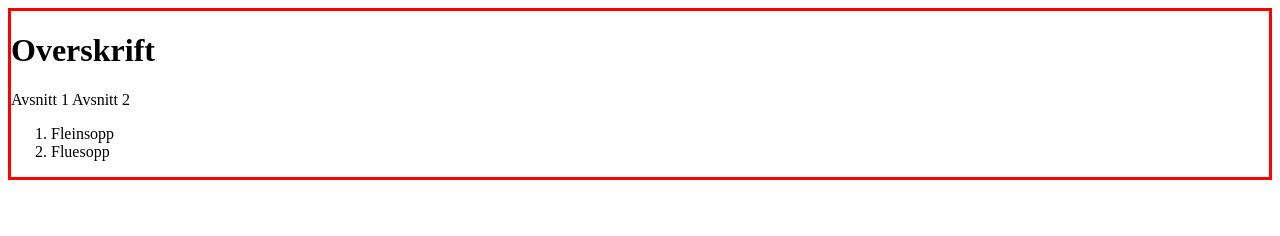
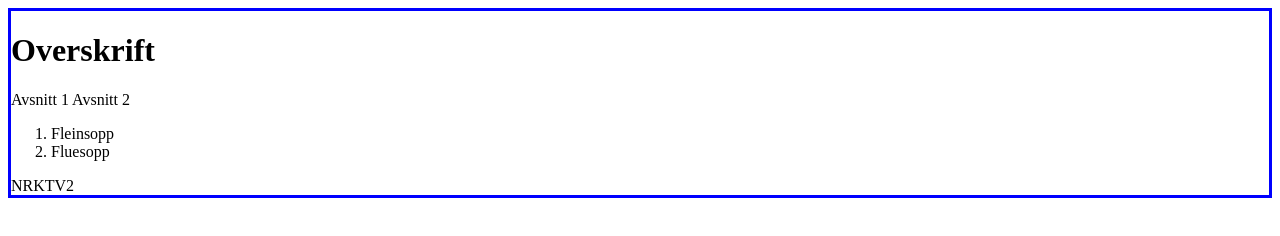
Before and after one commit to MattiMutti/matias-it, a plain HTML site: page 4A/oppgave9-14/oppgave9-14.html in a window 1280 px wide. Drawn offline with Linux system fonts and the light colour scheme.

Commit message:
fortsettelse av oppgaver

```diff
--- a/4A/oppgave9-14/oppgave9-14.html
+++ b/4A/oppgave9-14/oppgave9-14.html
@@ -16,6 +16,18 @@ body {
   border-color: red;
 }
     </style>
-    <script src="/4A/oppgave9-14/oppgave9-14.js"></script>
+
+<style id="blaa">
+    body {
+      border-style: solid;
+      border-width: 3px;
+      border-color: blue;
+}
+</style>
+
+<a id="lenkeNRK"></a>
+<a id="lenkeTV2"></a>
+
+<script src="/4A/oppgave9-14/oppgave9-14.js"></script>
 </body>
 </html>
--- a/4A/oppgave9-14/oppgave9-14.js
+++ b/4A/oppgave9-14/oppgave9-14.js
@@ -56,7 +56,6 @@ ordnetListe += "</ol>";
 
 bodyEl.innerHTML += ordnetListe;
 
-
 /*
 Oppgave 13 og 14
 */
@@ -66,3 +65,30 @@ let olEl = document.querySelector("ol");
 olEl += "<li> skivesopp </li>";
 
 console.log(ordnetListe)
+
+/*
+oppgave 15 & 16
+*/
+
+/*
+let avsnittEl = document.querySelector(".blaa");
+avsnittEl.className = "blaa";
+*/
+
+/*
+oppgave 17
+*/
+/*
+avsnittEl.removeAttribute("blaa");
+*/
+
+/*
+oppgave 18
+*/
+let linkEl = document.querySelector("body")
+bodyEl.innerHTML += "<a id='lenkeNRK'>NRK</a>";
+bodyEl.innerHTML += "<a id='lenkeTV2'>TV2</a>";
+
+/*
+Oppgave 19
+*/
```
